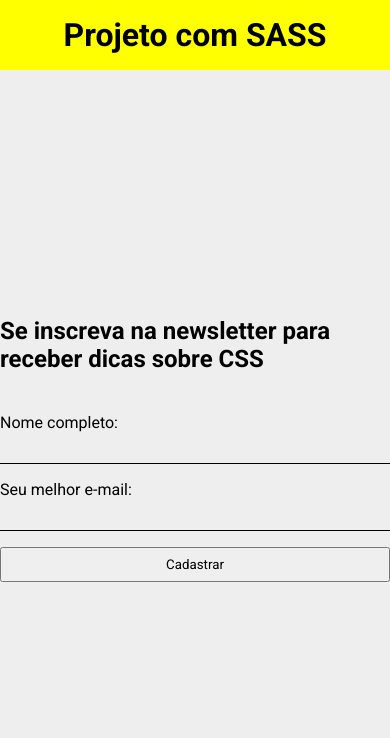
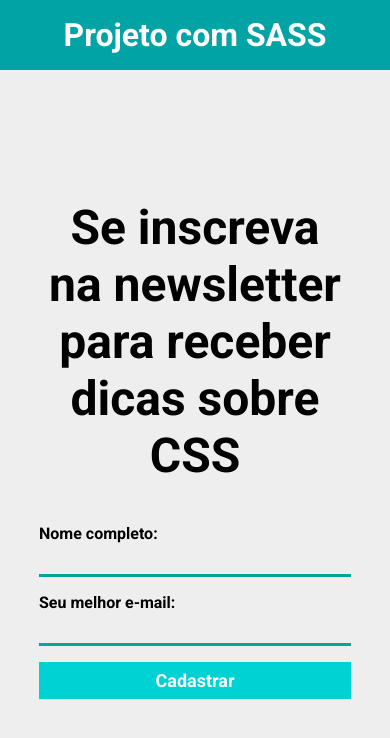
Before and after one commit to MatheusFernandes013/modulo-sass, a website: page index.html in a window 390 px wide. Drawn offline with Linux system fonts and the light colour scheme.

Commit message:
Finalizando a atividade do móduto introdução ao sass

```diff
--- a/source/config/variaveis.scss
+++ b/source/config/variaveis.scss
@@ -1 +1,11 @@
+// Fontes
 $fontePrincipal: Roboto, sans-serif;
+
+// Esquema de Cores
+$corDeFundo: #c8d6e5;
+$corPrimaria: #01a3a4;
+$corSecundaria: #00d2d3;
+
+// Breakpoints
+$mobile: 767px;
+$tablet: 1023px;
--- a/source/main.scss
+++ b/source/main.scss
@@ -1,10 +1,16 @@
 @use 'config/reset';
+@use 'config/variaveis';
+@use 'sass:math';
 
 @mixin elementoForm($margin: 16px){
     padding: 8px;
         display: block;
         width: 100%;
         margin-bottom: $margin;
+}
+
+@function pixelParaEm($alvoEmPixel, $contextoEmPixel: 16px){
+    @return math.div($alvoEmPixel, $contextoEmPixel)+em;
 }
 
 body {
@@ -19,8 +25,9 @@ body {
 
 header {
     padding: 16px 0;
-    background-color: yellow;
+    background-color: variaveis.$corPrimaria;
     text-align: center;
+    color:#fff;
 }
 
 .form-container {
@@ -29,21 +36,48 @@ header {
     flex-direction: column;
     align-items: center;
     justify-content: center;
+    max-width: 760px;
+    h2 {
+        font-size: pixelParaEm(48px);
+        text-align: center;
+    }
 
     form {
         width: 100%;
         max-width: 480px;
         margin-top: 40px;
 
+        label{
+            font-weight: bold;
+            cursor: pointer;
+        }
+
         input {
             @include elementoForm();
             background-color: transparent;
             border: none;
-            border-bottom: 1px solid #000;
+            border-bottom: 3px solid variaveis.$corPrimaria;
         }
 
         button {
             @include elementoForm();
+            background-color: variaveis.$corSecundaria;
+            border: none;
+            cursor: pointer;
+            font-size: 18px;
+            font-weight: bold;
+            color: #fff;
+
+            &:hover {
+                background-color: darken(variaveis.$corSecundaria, 50%);
+            }
         }
     }
 }
+
+@media screen and (max-width: variaveis.$mobile){
+    .container{
+        max-width: 80%;
+    }
+
+}
```
Also changed, not shown: build/main.css, 1 other file.
